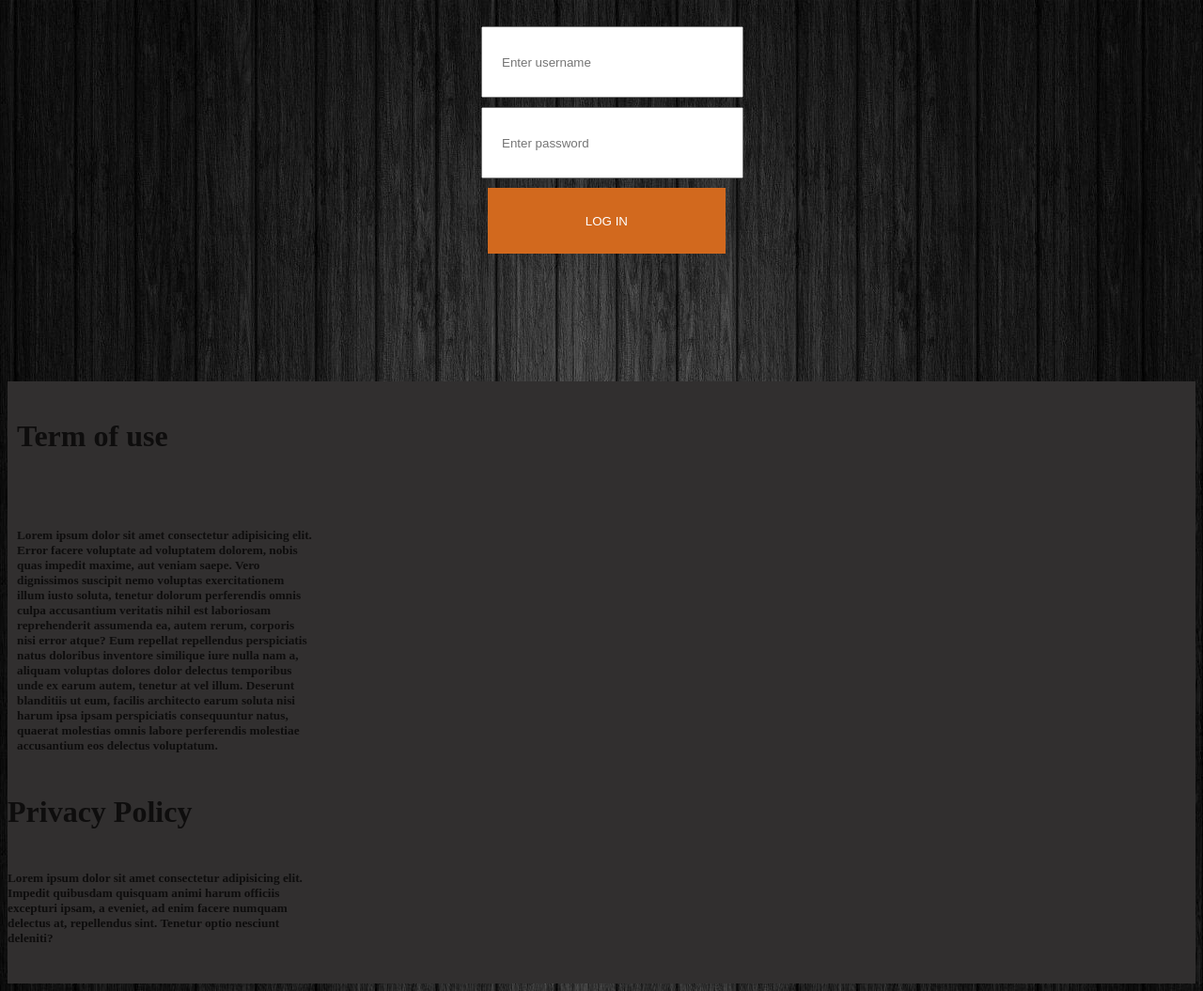
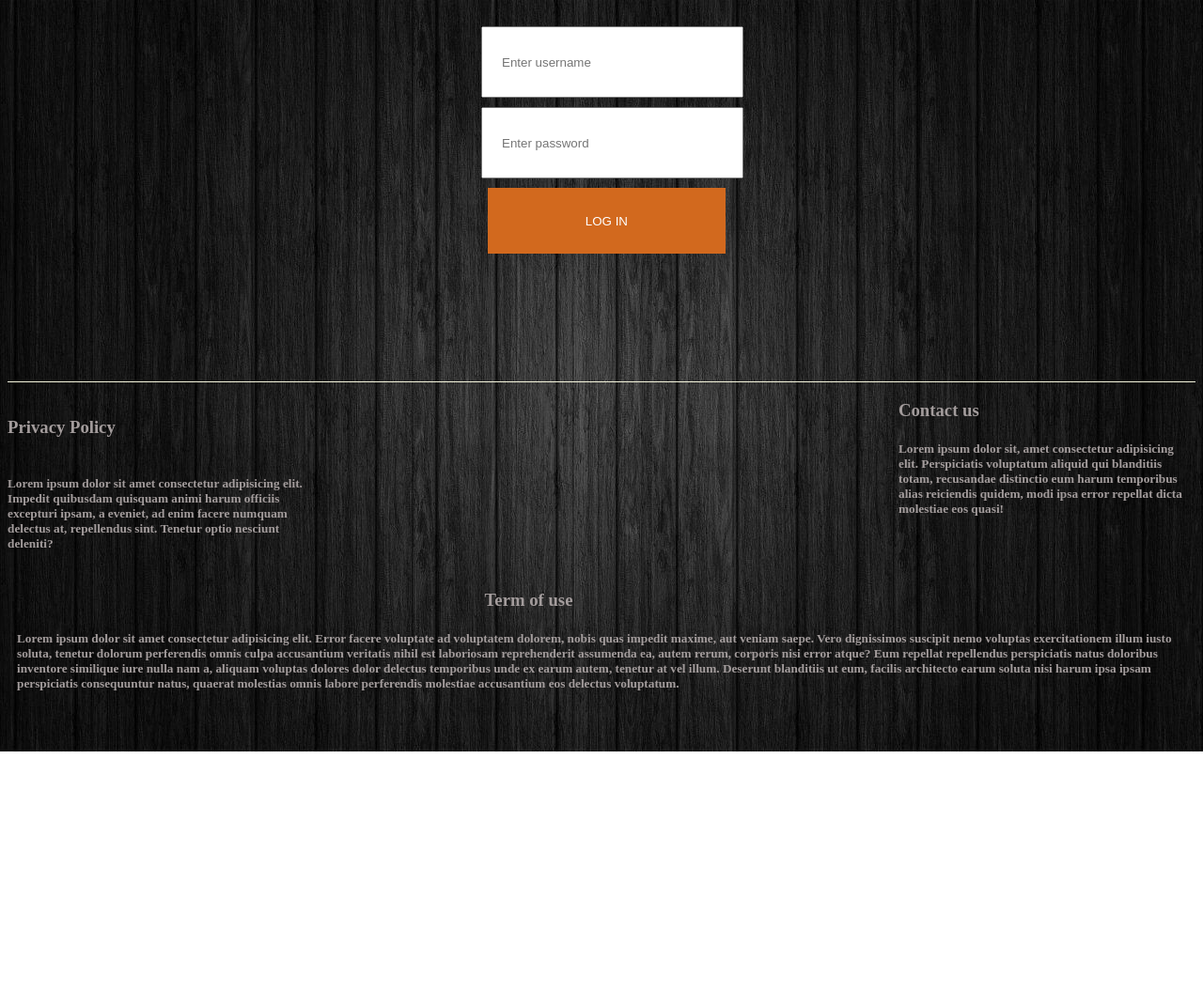
Before and after one commit to oladelewonder/simple-login-form, a plain HTML site: page index.html in a window 1280 px wide. Shown: the whole page at 94% size. After the commit the page ends 800 px from the top, so only its background shows below. Drawn offline with Linux system fonts and the light colour scheme.

Commit message:
git commit

```diff
--- a/index.html
+++ b/index.html
@@ -16,18 +16,27 @@
 </body>
 <footer id="foot">
     <div id="bottom">
+
+        <div class="thrb">
+            <h3>Contact us</h3>
+            <h5>
+                Lorem ipsum dolor sit, amet consectetur adipisicing elit. Perspiciatis voluptatum aliquid qui blanditiis totam, recusandae distinctio eum harum temporibus alias reiciendis quidem, modi ipsa error repellat dicta molestiae eos quasi!
+            </h5>
+        </div>
+        <div class="secb">
+            <h3>Privacy Policy</h3>
+            <h5>
+                Lorem ipsum dolor sit amet consectetur adipisicing elit. Impedit quibusdam quisquam animi harum officiis excepturi ipsam, a eveniet, ad enim facere numquam delectus at, repellendus sint. Tenetur optio nesciunt deleniti?
+            </h5>
+        </div>
         <div class="firstb">
-            <h1>Term of use</h1><br><br>
+            <h3 class="mi">Term of use</h3>
             <h5>
                 Lorem ipsum dolor sit amet consectetur adipisicing elit. Error facere voluptate ad voluptatem dolorem, nobis quas impedit maxime, aut veniam saepe. Vero dignissimos suscipit nemo voluptas exercitationem illum iusto soluta, tenetur dolorum perferendis omnis culpa accusantium veritatis nihil est laboriosam reprehenderit assumenda ea, autem rerum, corporis nisi error atque? Eum repellat repellendus perspiciatis natus doloribus inventore similique iure nulla nam a, aliquam voluptas dolores dolor delectus temporibus unde ex earum autem, tenetur at vel illum. Deserunt blanditiis ut eum, facilis architecto earum soluta nisi harum ipsa ipsam perspiciatis consequuntur natus, quaerat molestias omnis labore perferendis molestiae accusantium eos delectus voluptatum.
             </h5>
         </div>
-        <div class="secb">
-            <h1>Privacy Policy</h1>
-            <h5>
-                Lorem ipsum dolor sit amet consectetur adipisicing elit. Impedit quibusdam quisquam animi harum officiis excepturi ipsam, a eveniet, ad enim facere numquam delectus at, repellendus sint. Tenetur optio nesciunt deleniti?
-            </h5>
-        </div>
+
+
     </div>
 </footer>
 </html>
--- a/styles.css
+++ b/styles.css
@@ -13,12 +13,18 @@
 #bottom{
     margin:10px;
     display: inline;
-    color: rgb(14, 13, 13);
+    color: rgb(163, 156, 156);
 
 }
 #foot{
     margin-top: 10%;
-    background-color: rgb(49, 47, 47);
+    border-style: solid;
+    border-width: 1px;
+    border-bottom: 0px;
+    border-left: 0px;
+    border-right: 0px;
+    border-color: beige;
+
 }
 .inputbox{
     width: 80%;
@@ -36,12 +42,18 @@
     background-color: chocolate;
     color: white;
     border-width: 0px;  }
+
 .firstb{
-    width: 25%;
     margin: 10px;
-
+}
+.mi{
+    margin-left: 40%;
 }
 .secb{
     width: 25%;
     display: grid;
 }
+.thrb{
+    width: 25%;
+    float:right;
+}
```
